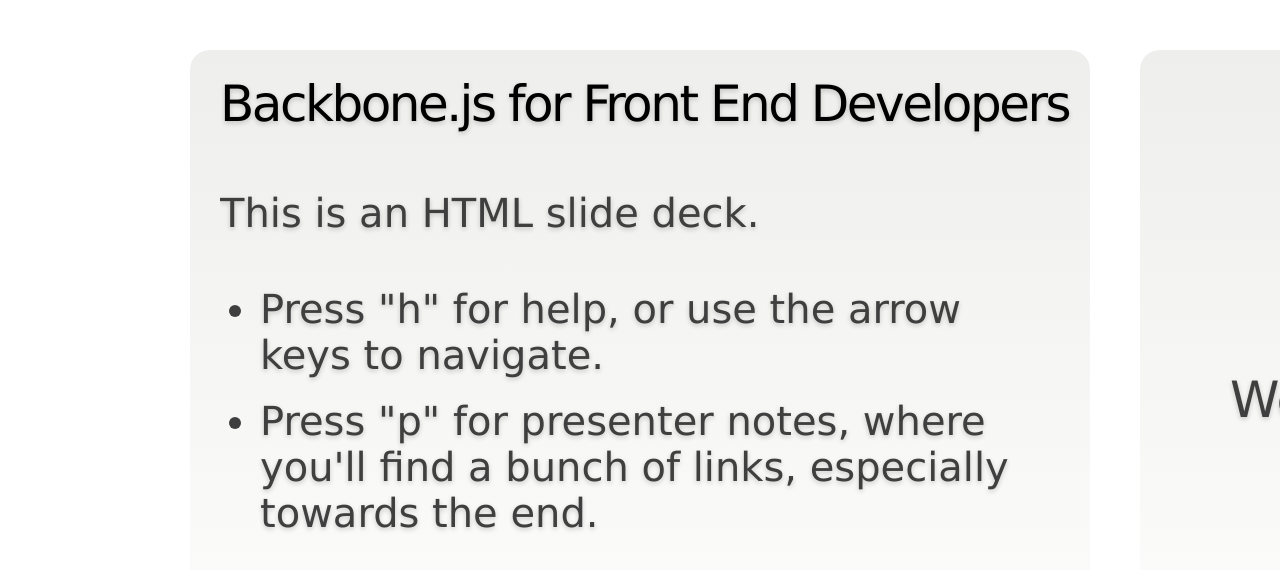
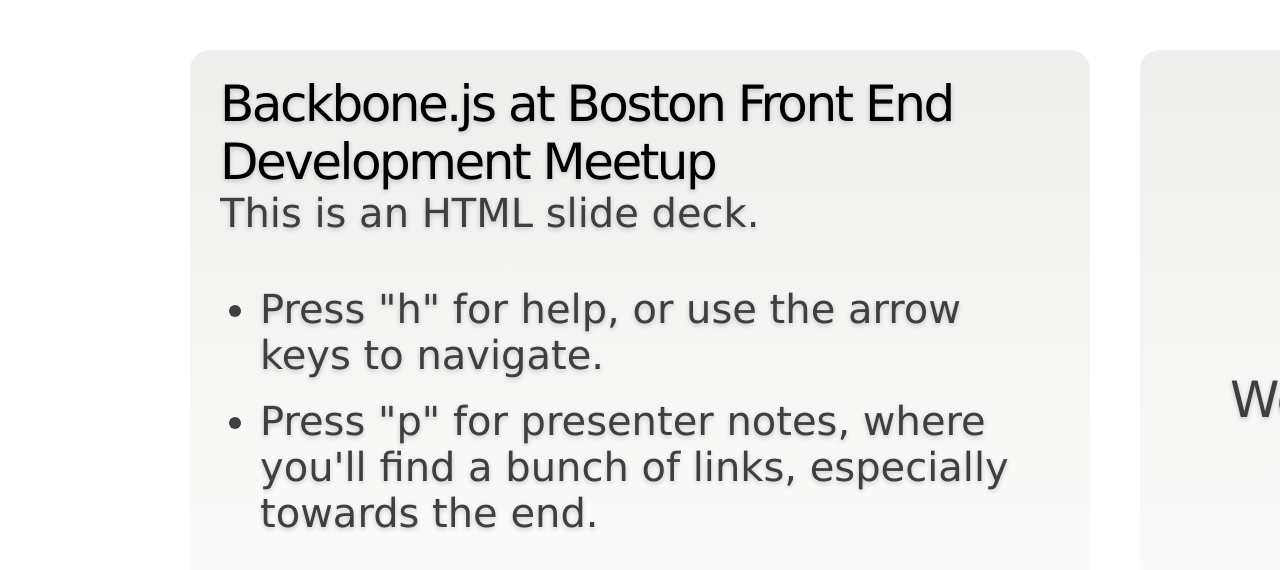
Before and after one commit to jasonm/backbone-front-end-presentation, a plain HTML site: page index.html in a window 1280 px wide. Shown: the top 570 px of the page. Drawn offline with Linux system fonts and the light colour scheme.

Commit message:
final edits for talk

```diff
--- a/index.html
+++ b/index.html
@@ -25,7 +25,7 @@
 <head>
     <meta http-equiv="Content-Type" content="text/html; charset=utf-8" />
     <meta http-equiv="X-UA-Compatible" content="chrome=1">
-    <title>Backbone.js for Front End Developers</title>
+    <title>Backbone.js at Boston Front End Development Meetup</title>
     <!-- Styles -->
 
     <style type="text/css" media="print">
@@ -1271,15 +1271,14 @@ body.presenter_view div#current_presenter_notes section {
         <div class="slide">
           <div class="inner">
 
-            <header><h1>Backbone.js for Front End Developers</h1></header>
+            <header><h1>Backbone.js at Boston Front End Development Meetup</h1></header>
 
 
             <section><p>This is an HTML slide deck.</p>
 <ul>
 <li>Press "h" for help, or use the arrow keys to navigate.</li>
 <li>Press "p" for presenter notes, where you'll find a bunch of links, especially towards the end.</li>
-</ul>
-</section>
+</ul></section>
 
           </div>
           <div class="presenter_notes">
@@ -1833,7 +1832,7 @@ body.presenter_view div#current_presenter_notes section {
       <caption>Table of Contents</caption>
 
       <tr id="toc-row-1">
-        <th><a href="#slide1">Backbone.js for Front End Developers</a></th>
+        <th><a href="#slide1">Backbone.js at Boston Front End Development Meetup</a></th>
         <td><a href="#slide1">1</a></td>
       </tr>
 
```
Also changed, not shown: 1 other file.
